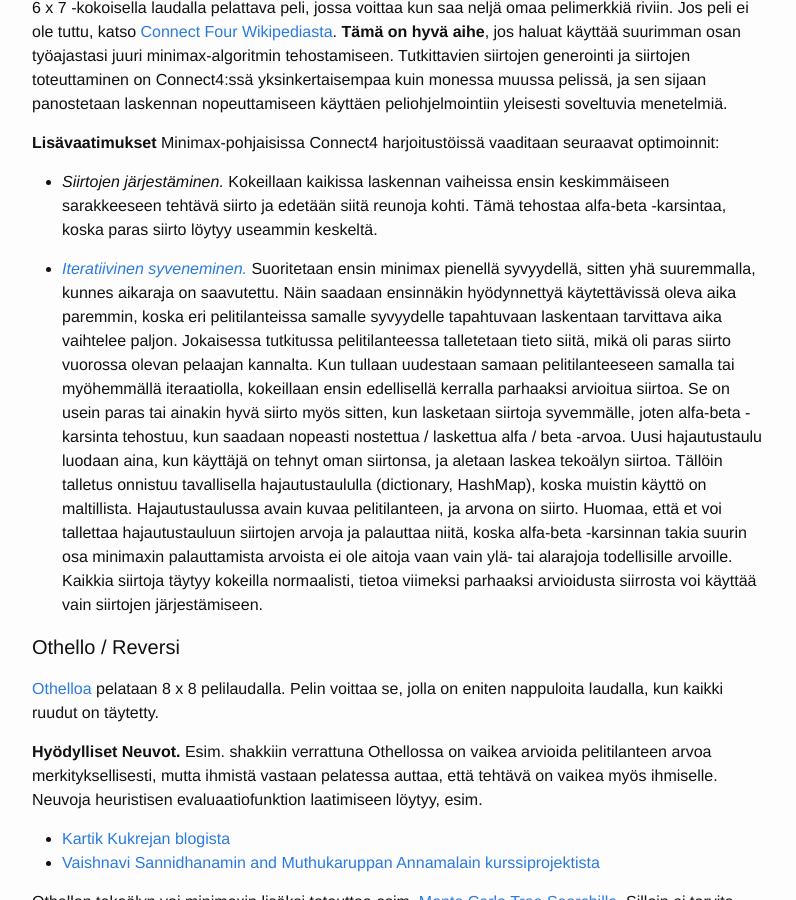
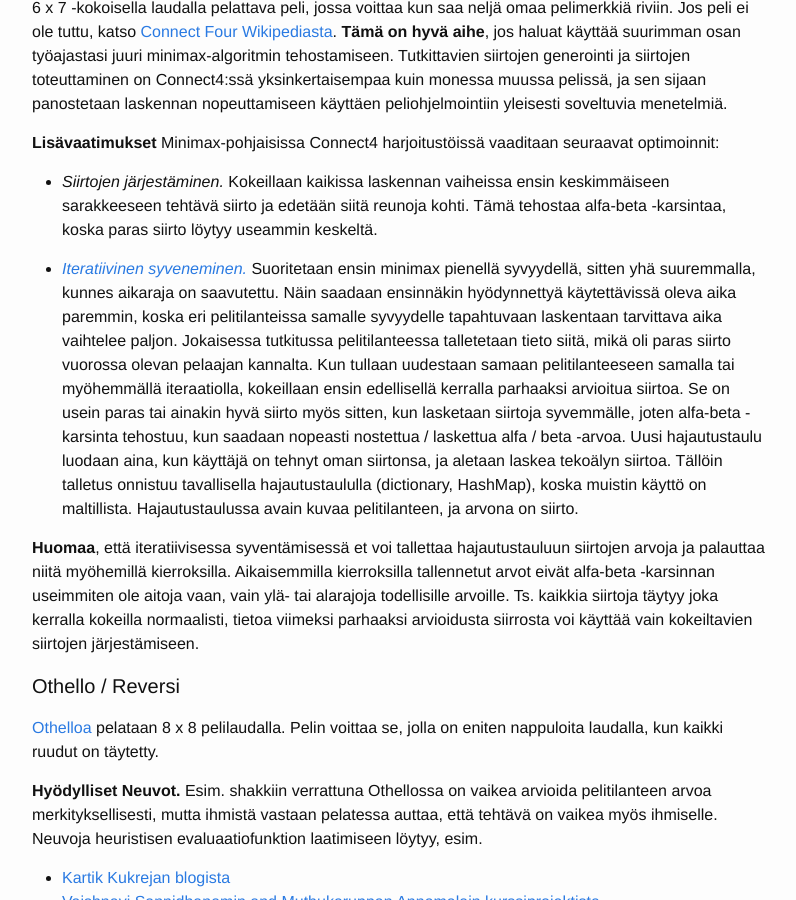
Before and after one commit to algolabra-hy/algolabra-hy.github.io, a Jekyll site: the page built from aiheet.md, in a window 1280 px wide and 900 px high, scrolled down 4741 px. Shown: the whole window, without its empty margins (238-1034 px from the left). Built offline with Jekyll 4.4.1, drawn with Linux system fonts in a browser that asks for light colours.

Commit message:
Update aiheet.md

```diff
--- a/aiheet.md
+++ b/aiheet.md
@@ -149,7 +149,9 @@ käyttäen peliohjelmointiin yleisesti soveltuvia menetelmiä.
 Minimax-pohjaisissa Connect4 harjoitustöissä vaaditaan seuraavat optimoinnit:
 - *Siirtojen järjestäminen.* Kokeillaan kaikissa laskennan vaiheissa ensin keskimmäiseen sarakkeeseen tehtävä siirto ja edetään siitä reunoja kohti. Tämä tehostaa alfa-beta -karsintaa, koska paras siirto löytyy useammin keskeltä.
 
-- [*Iteratiivinen syveneminen.*](https://domwil.co.uk/minimaxer/part2/) Suoritetaan ensin minimax pienellä syvyydellä, sitten yhä suuremmalla, kunnes aikaraja on saavutettu. Näin saadaan ensinnäkin hyödynnettyä käytettävissä oleva aika paremmin, koska eri pelitilanteissa samalle syvyydelle tapahtuvaan laskentaan tarvittava aika vaihtelee paljon. Jokaisessa tutkitussa pelitilanteessa talletetaan tieto siitä, mikä oli paras siirto vuorossa olevan pelaajan kannalta. Kun tullaan uudestaan samaan pelitilanteeseen samalla tai myöhemmällä iteraatiolla, kokeillaan ensin edellisellä kerralla parhaaksi arvioitua siirtoa. Se on usein paras tai ainakin hyvä siirto myös sitten, kun lasketaan siirtoja syvemmälle, joten alfa-beta -karsinta tehostuu, kun saadaan nopeasti nostettua / laskettua alfa / beta -arvoa. Uusi hajautustaulu luodaan aina, kun käyttäjä on tehnyt oman siirtonsa, ja aletaan laskea tekoälyn siirtoa. Tällöin talletus onnistuu tavallisella hajautustaululla (dictionary, HashMap), koska muistin käyttö on maltillista. Hajautustaulussa avain kuvaa pelitilanteen, ja arvona on siirto. Huomaa, että et voi tallettaa hajautustauluun siirtojen arvoja ja palauttaa niitä, koska alfa-beta -karsinnan takia suurin osa minimaxin palauttamista arvoista ei ole aitoja vaan vain ylä- tai alarajoja todellisille arvoille. Kaikkia siirtoja täytyy kokeilla normaalisti, tietoa viimeksi parhaaksi arvioidusta siirrosta voi käyttää vain siirtojen järjestämiseen.
+- [*Iteratiivinen syveneminen.*](https://domwil.co.uk/minimaxer/part2/) Suoritetaan ensin minimax pienellä syvyydellä, sitten yhä suuremmalla, kunnes aikaraja on saavutettu. Näin saadaan ensinnäkin hyödynnettyä käytettävissä oleva aika paremmin, koska eri pelitilanteissa samalle syvyydelle tapahtuvaan laskentaan tarvittava aika vaihtelee paljon. Jokaisessa tutkitussa pelitilanteessa talletetaan tieto siitä, mikä oli paras siirto vuorossa olevan pelaajan kannalta. Kun tullaan uudestaan samaan pelitilanteeseen samalla tai myöhemmällä iteraatiolla, kokeillaan ensin edellisellä kerralla parhaaksi arvioitua siirtoa. Se on usein paras tai ainakin hyvä siirto myös sitten, kun lasketaan siirtoja syvemmälle, joten alfa-beta -karsinta tehostuu, kun saadaan nopeasti nostettua / laskettua alfa / beta -arvoa. Uusi hajautustaulu luodaan aina, kun käyttäjä on tehnyt oman siirtonsa, ja aletaan laskea tekoälyn siirtoa. Tällöin talletus onnistuu tavallisella hajautustaululla (dictionary, HashMap), koska muistin käyttö on maltillista. Hajautustaulussa avain kuvaa pelitilanteen, ja arvona on siirto.
+
+**Huomaa**, että iteratiivisessa syventämisessä et voi tallettaa hajautustauluun siirtojen arvoja ja palauttaa niitä myöhemillä kierroksilla. Aikaisemmilla kierroksilla tallennetut arvot eivät alfa-beta -karsinnan useimmiten ole aitoja vaan, vain ylä- tai alarajoja todellisille arvoille. Ts. kaikkia siirtoja täytyy joka kerralla kokeilla normaalisti, tietoa viimeksi parhaaksi arvioidusta siirrosta voi käyttää vain kokeiltavien siirtojen järjestämiseen.
 
 #### Othello / Reversi
 [Othelloa](https://en.wikipedia.org/wiki/Reversi) pelataan 8 x 8 pelilaudalla. Pelin voittaa se, jolla on eniten nappuloita laudalla, kun kaikki ruudut on täytetty.
```
